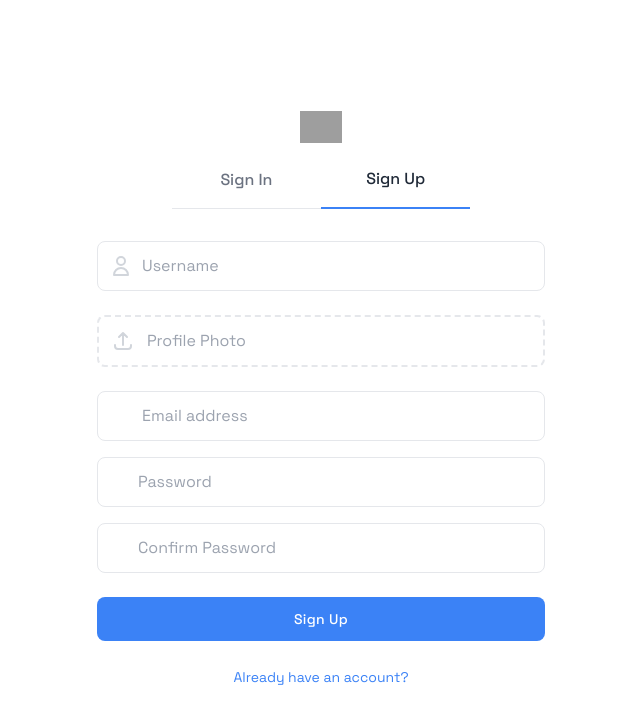
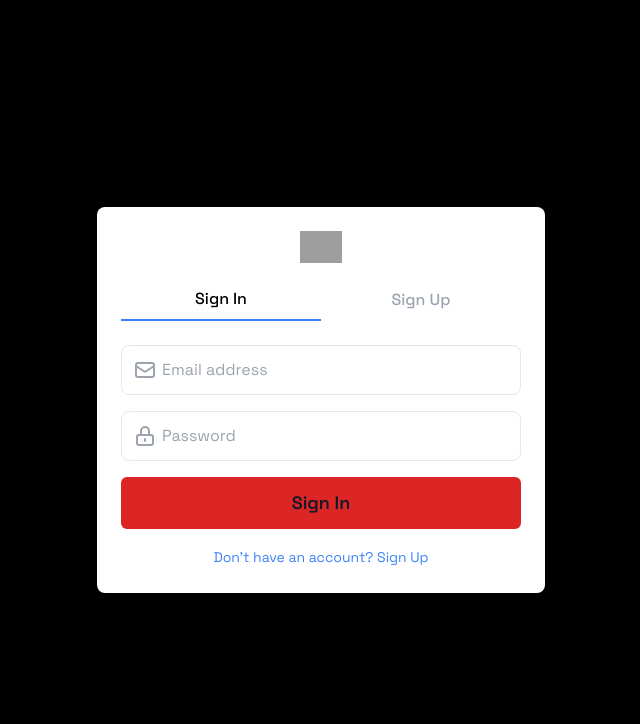
Before and after one commit to ishan-jaiswal-hiteshi/social-app-hiteshi, a Next.js app: page /auth in a window 1280 px wide. Shown: the top 724 px of the page, without its empty margins (319-959 px from the left). Built offline with nearby package versions, Linux system fonts and the light colour scheme; grey boxes are pictures that could not be loaded.

Commit message:
Sign-In-Up-UI-setup

```diff
--- a/src/app/auth/page.tsx
+++ b/src/app/auth/page.tsx
@@ -1,38 +1,54 @@
+"use client";
+import { useState } from "react";
+
 export default function Auth() {
+  const [isSignUp, setIsSignUp] = useState(false);
+
   return (
-    <div>
-      <section className="bg-white dark:bg-gray-900">
+    <div className="bg-black">
       <div className="container flex items-center justify-center min-h-screen px-6 mx-auto">
-          <form className="w-full max-w-md">
-            <div className="flex justify-center mx-auto">
+        <form className="w-full max-w-md bg-white p-6 rounded-lg shadow-lg">
+          <div className="flex justify-center mx-auto mb-6">
             <img
-                className="w-auto h-7 sm:h-8"
+              className="w-auto h-8"
               src="https://hiteshi.com/_next/static/media/logo.9b8ca92c.png"
               alt="Logo"
             />
           </div>
 
-            <div className="flex items-center justify-center mt-6">
-              <a
-                href="#"
-                className="w-1/3 pb-4 font-medium text-center text-gray-500 capitalize border-b dark:border-gray-400 dark:text-gray-300"
+          <div className="flex items-center justify-center mb-6">
+            <button
+              type="button"
+              onClick={() => setIsSignUp(false)}
+              className={`w-1/2 pb-2 text-center font-medium ${
+                !isSignUp
+                  ? "text-black border-b-2 border-blue-500"
+                  : "text-gray-400"
+              }`}
             >
-                sign in
-              </a>
+              Sign In
+            </button>
 
-              <a
-                href="#"
-                className="w-1/3 pb-4 font-medium text-center text-gray-800 capitalize border-b-2 border-blue-500 dark:border-blue-400 dark:text-white"
+            <button
+              type="button"
+              onClick={() => setIsSignUp(true)}
+              className={`w-1/2 pb-2 text-center font-medium ${
+                isSignUp
+                  ? "text-black border-b-2 border-blue-500"
+                  : "text-gray-400"
+              }`}
             >
-                sign up
-              </a>
+              Sign Up
+            </button>
           </div>
 
-            <div className="relative flex items-center mt-8">
-              <span className="absolute">
+          {isSignUp ? (
+            <>
+              <div className="relative flex items-center mb-4">
+                <span className="absolute left-3">
                   <svg
                     xmlns="http://www.w3.org/2000/svg"
-                  className="w-6 h-6 mx-3 text-gray-300 dark:text-gray-500"
+                    className="w-6 h-6 text-gray-400"
                     fill="none"
                     viewBox="0 0 24 24"
                     stroke="currentColor"
@@ -45,21 +61,18 @@ export default function Auth() {
                     />
                   </svg>
                 </span>
-
                 <input
                   type="text"
-                className="block w-full py-3 text-gray-700 bg-white border rounded-lg px-11 dark:bg-gray-900 dark:text-gray-300 dark:border-gray-600 focus:border-blue-400 dark:focus:border-blue-300 focus:ring-blue-300 focus:outline-none focus:ring focus:ring-opacity-40"
-                placeholder="Username"
+                  className="block w-full py-3 pl-10 text-gray-700 border rounded-lg focus:border-blue-500 focus:ring-blue-300 focus:outline-none"
+                  placeholder="Full Name"
                 />
               </div>
 
-            <label
-              htmlFor="dropzone-file"
-              className="flex items-center px-3 py-3 mx-auto mt-6 text-center bg-white border-2 border-dashed rounded-lg cursor-pointer dark:border-gray-600 dark:bg-gray-900"
-            >
+              <div className="relative flex items-center mb-4">
+                <span className="absolute left-3">
                   <svg
                     xmlns="http://www.w3.org/2000/svg"
-                className="w-6 h-6 text-gray-300 dark:text-gray-500"
+                    className="w-6 h-6 text-gray-400"
                     fill="none"
                     viewBox="0 0 24 24"
                     stroke="currentColor"
@@ -68,58 +81,113 @@ export default function Auth() {
                     <path
                       strokeLinecap="round"
                       strokeLinejoin="round"
-                  d="M4 16v1a3 3 0 003 3h10a3 3 0 003-3v-1m-4-8l-4-4m0 0L8 8m4-4v12"
+                      d="M3 8l7.89 5.26a2 2 0 002.22 0L21 8M5 19h14a2 2 0 002-2V7a2 2 0 00-2-2H5a2 2 0 00-2 2v10a2 2 0 002 2z"
                     />
                   </svg>
-              <h2 className="mx-3 text-gray-400">Profile Photo</h2>
-              <input id="dropzone-file" type="file" className="hidden" />
-            </label>
-
-            {/* Repeat similar updates for the remaining input fields */}
-            <div className="relative flex items-center mt-6">
-              {/* Email Input */}
+                </span>
                 <input
                   type="email"
-                className="block w-full py-3 text-gray-700 bg-white border rounded-lg px-11 dark:bg-gray-900 dark:text-gray-300 dark:border-gray-600 focus:border-blue-400 dark:focus:border-blue-300 focus:ring-blue-300 focus:outline-none focus:ring focus:ring-opacity-40"
+                  className="block w-full py-3 pl-10 text-gray-700 border rounded-lg focus:border-blue-500 focus:ring-blue-300 focus:outline-none"
                   placeholder="Email address"
                 />
               </div>
 
-            <div className="relative flex items-center mt-4">
-              {/* Password Input */}
+              <div className="relative flex items-center mb-4">
+                <span className="absolute left-3">
+                  <svg
+                    xmlns="http://www.w3.org/2000/svg"
+                    className="w-6 h-6 text-gray-400"
+                    fill="none"
+                    viewBox="0 0 24 24"
+                    stroke="currentColor"
+                    strokeWidth="2"
+                  >
+                    <path
+                      strokeLinecap="round"
+                      strokeLinejoin="round"
+                      d="M12 15v2m-6 4h12a2 2 0 002-2v-6a2 2 0 00-2-2H6a2 2 0 00-2 2v6a2 2 0 002 2zm10-10V7a4 4 0 00-8 0v4h8z"
+                    />
+                  </svg>
+                </span>
                 <input
                   type="password"
-                className="block w-full px-10 py-3 text-gray-700 bg-white border rounded-lg dark:bg-gray-900 dark:text-gray-300 dark:border-gray-600 focus:border-blue-400 dark:focus:border-blue-300 focus:ring-blue-300 focus:outline-none focus:ring focus:ring-opacity-40"
+                  className="block w-full py-3 pl-10 text-gray-700 border rounded-lg focus:border-blue-500 focus:ring-blue-300 focus:outline-none"
                   placeholder="Password"
                 />
               </div>
-
-            <div className="relative flex items-center mt-4">
-              {/* Confirm Password */}
+            </>
+          ) : (
+            <>
+              <div className="relative flex items-center mb-4">
+                <span className="absolute left-3">
+                  <svg
+                    xmlns="http://www.w3.org/2000/svg"
+                    className="w-6 h-6 text-gray-400"
+                    fill="none"
+                    viewBox="0 0 24 24"
+                    stroke="currentColor"
+                    strokeWidth="2"
+                  >
+                    <path
+                      strokeLinecap="round"
+                      strokeLinejoin="round"
+                      d="M3 8l7.89 5.26a2 2 0 002.22 0L21 8M5 19h14a2 2 0 002-2V7a2 2 0 00-2-2H5a2 2 0 00-2 2v10a2 2 0 002 2z"
+                    />
+                  </svg>
+                </span>
                 <input
-                type="password"
-                className="block w-full px-10 py-3 text-gray-700 bg-white border rounded-lg dark:bg-gray-900 dark:text-gray-300 dark:border-gray-600 focus:border-blue-400 dark:focus:border-blue-300 focus:ring-blue-300 focus:outline-none focus:ring focus:ring-opacity-40"
-                placeholder="Confirm Password"
+                  type="email"
+                  className="block w-full py-3 pl-10 text-gray-700 border rounded-lg focus:border-blue-500 focus:ring-blue-300 focus:outline-none"
+                  placeholder="Email address"
                 />
               </div>
 
-            <div className="mt-6">
-              <button className="w-full px-6 py-3 text-sm font-medium tracking-wide text-white capitalize transition-colors duration-300 transform bg-blue-500 rounded-lg hover:bg-blue-400 focus:outline-none focus:ring focus:ring-blue-300 focus:ring-opacity-50">
-                Sign Up
+              <div className="relative flex items-center mb-4">
+                <span className="absolute left-3">
+                  <svg
+                    xmlns="http://www.w3.org/2000/svg"
+                    className="w-6 h-6 text-gray-400"
+                    fill="none"
+                    viewBox="0 0 24 24"
+                    stroke="currentColor"
+                    strokeWidth="2"
+                  >
+                    <path
+                      strokeLinecap="round"
+                      strokeLinejoin="round"
+                      d="M12 15v2m-6 4h12a2 2 0 002-2v-6a2 2 0 00-2-2H6a2 2 0 00-2 2v6a2 2 0 002 2zm10-10V7a4 4 0 00-8 0v4h8z"
+                    />
+                  </svg>
+                </span>
+                <input
+                  type="password"
+                  className="block w-full py-3 pl-10 text-gray-700 border rounded-lg focus:border-blue-500 focus:ring-blue-300 focus:outline-none"
+                  placeholder="Password"
+                />
+              </div>
+            </>
+          )}
+
+          <button
+            type="submit"
+            className="w-full bg-red-600 text-gray-900 px-6 py-3 rounded-md text-lg font-semibold hover:bg-red-400 transition duration-300 ease-in-out transform hover:scale-105"
+          >
+            {isSignUp ? "Sign Up" : "Sign In"}
           </button>
 
-              <div className="mt-6 text-center">
-                <a
-                  href="#"
-                  className="text-sm text-blue-500 hover:underline dark:text-blue-400"
+          <div className="mt-4 text-center">
+            <button
+              type="button"
+              onClick={() => setIsSignUp(!isSignUp)}
+              className="text-sm text-blue-500 hover:underline"
             >
-                  Already have an account?
-                </a>
-              </div>
+              {isSignUp
+                ? "Already have an account? Sign In"
+                : "Don't have an account? Sign Up"}
+            </button>
           </div>
         </form>
       </div>
-      </section>
     </div>
   );
 }
```
Lines whose indentation alone changed are shown as unchanged.
